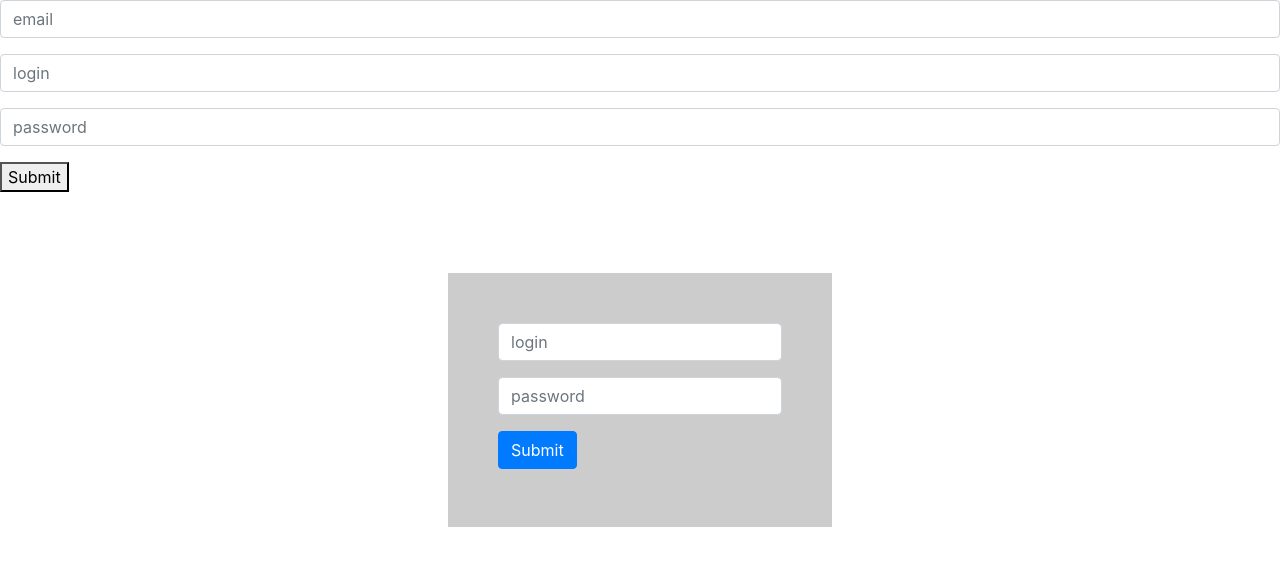
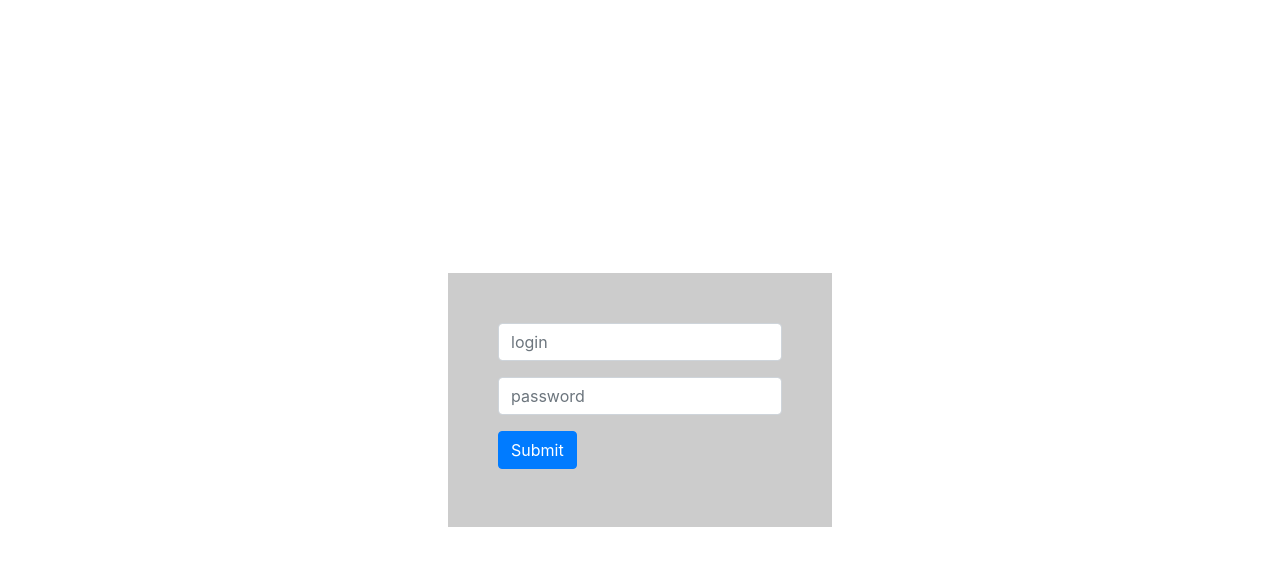
Before and after one commit to vorobushka/Hobby-barter, a React (Create React App) app in the folder front/my-app/: page /login in a window 1280 px wide. Shown: the top 566 px of the page. Built offline with nearby package versions, Linux system fonts and the light colour scheme.

Commit message:
redirect

```diff
--- a/front/my-app/package.json
+++ b/front/my-app/package.json
@@ -5,6 +5,7 @@
   "dependencies": {
     "react": "^16.11.0",
     "react-dom": "^16.11.0",
+    "react-router-dom": "^5.1.2",
     "react-scripts": "^3.2.0"
   },
   "proxy": "http://localhost:3100/",
--- a/front/my-app/src/components/Alert/index.js
+++ /dev/null
@@ -1,3 +0,0 @@
-import Alert from './App'
-
-export default Alert
--- /dev/null
+++ b/front/my-app/src/components/alert/alert.js
@@ -0,0 +1,21 @@
+import React, { Component } from 'react';
+import { Redirect } from 'react-router-dom';
+
+export default class Alert extends Component {
+  state= {
+    interval: false,
+  }
+
+  componentDidMount() {
+    setTimeout(() => this.setState({interval :  true }), 3000);
+  }
+
+  render() {
+    return (
+      <div className="alert alert-info" role="alert">
+        <strong>Heads up!</strong> Congratulations!!!
+        {this.state.interval && <Redirect to="/login" />}
+      </div>
+    );
+  }
+}
--- /dev/null
+++ b/front/my-app/src/components/alert/index.js
@@ -0,0 +1,3 @@
+import Alert from './alert'
+
+export default Alert
--- a/front/my-app/src/components/app/App.js
+++ b/front/my-app/src/components/app/App.js
@@ -1,7 +1,8 @@
 import React, { Component } from "react";
-
+import { BrowserRouter as Router, Route } from 'react-router-dom';
 import Login from '../login/login'
 import Registration from '../registration/registration';
+import Alert from '../alert';
 
 
 export default class App extends Component {
@@ -9,10 +10,14 @@ export default class App extends Component {
   render() {
     return (
       <div>
-      <Login/>
-      <Registration />
-
+        <Router>
+          <Route path="/login" component={Login} />
+          <Route path="/registration" component={Registration} />
+          <Route path="/alert" component={Alert} />
+        </Router>
+        {/* <Login />
+        <Registration /> */}
       </div>
-    )
+    );
   }
 }
--- a/front/my-app/src/components/registration/registration.js
+++ b/front/my-app/src/components/registration/registration.js
@@ -20,10 +20,11 @@ export default class Registration extends Component {
     this.setState({ password: e.target.value });
   };
 
-  registration = async () => {
+  registration = async (e) => {
+    e.preventDefault()
     const dataUser = this.state;
     console.log(dataUser);
-    const response = await fetch('/api/register/', {
+    const response = await fetch('/api/registration', {
       method: 'POST',
       headers: {
         Accept: 'application/json',
@@ -34,15 +35,14 @@ export default class Registration extends Component {
     const user = await response.json();
     console.log(user);
 
+
     // this.props.setUser(user);
-    this.history.push('/login');
+    this.props.history.push('/alert');
   };
 
   render() {
-
-
     return (
-      <form>
+      <form onSubmit={this.registration}>
         <div className="form-group">
           <input type="email" className="form-control" name="email" placeholder="email" onChange={this.emailInState} />
         </div>
@@ -58,7 +58,7 @@ export default class Registration extends Component {
             onChange={this.passwordInState}
           />
         </div>
-        <button onClick={this.registration}>Submit</button>
+        <button>Submit</button>
       </form>
     );
   }
```
Also changed, not shown: front/my-app/src/components/Alert/Alert.js (deleted, +0 -13 lines), 2 other files (tests, documents, lock files or other folders).
